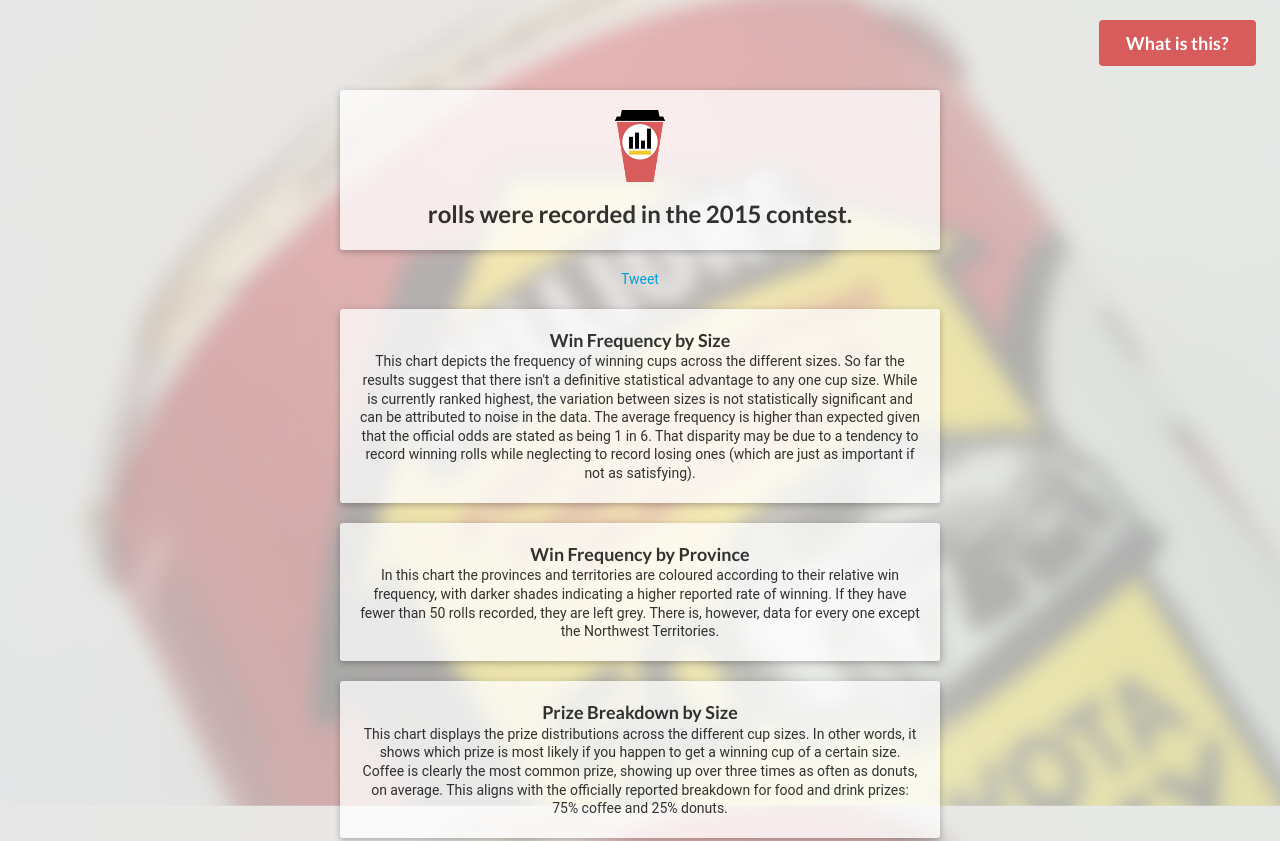
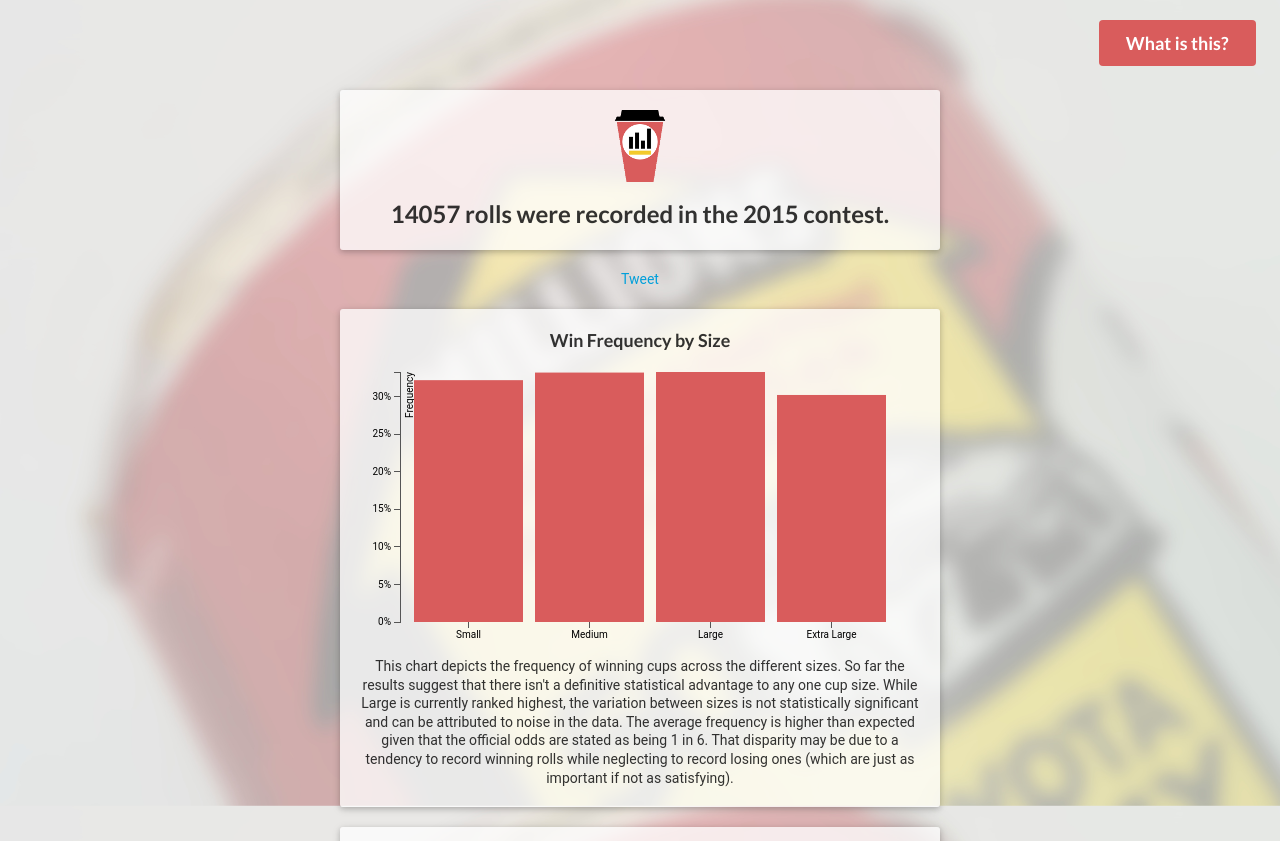
Before and after one commit to zeroviscosity/rollupthestats, a website: page static/index.html in a window 1280 px wide. Shown: the top 841 px of the page. Drawn offline with nearby package versions, Linux system fonts and the light colour scheme; no server answers.

Commit message:
Switching to static json data

```diff
--- a/static/index.html
+++ b/static/index.html
@@ -71,7 +71,7 @@
       </div>
     </div>
     <footer>
-      <div>&copy;2015&ndash;2017 Kent English (<a href="http://zeroviscosity.com" target="_blank">zeroviscosity.com</a>)</div>
+      <div>&copy;2015&ndash;2018 Kent English (<a href="http://zeroviscosity.com" target="_blank">zeroviscosity.com</a>)</div>
       <div>Powered by <a href="http://d3js.org/" target="_blank">D3.js</a> and <a href="http://semantic-ui.com/" target="_blank">Semantic UI</a>.</div>
       <div><a href="http://commons.wikimedia.org/wiki/File:Canada_blank_map.svg" target="_blank">Canada blank map.svg</a> by <a href="http://commons.wikimedia.org/wiki/User:Lokal_Profil" target="_blank">Lokal_Profil</a> is licensed under <a href="http://creativecommons.org/licenses/by-sa/2.5/deed.en" target="_blank">CC BY-SA 2.5</a>.</div>
       <small>DISCLAIMER: This site is in no way affiliated with The TDL Group Corp. or Tim Hortons.</small>
--- a/static/js/app.js
+++ b/static/js/app.js
@@ -35,7 +35,7 @@
 
         width -= 40; // For padding
 
-        $.get('/api/stats', function(data) {
+        $.get('/stats.json', function(data) {
             //data = {"sizes":{"s":{"none":445,"coffee":131,"donut":31,"timcard":1,"visa":0,"tv":1,"car":2},"m":{"none":1325,"coffee":396,"donut":158,"timcard":3,"visa":2,"tv":1,"car":5},"l":{"none":803,"coffee":248,"donut":66,"timcard":0,"visa":0,"tv":0,"car":3},"x":{"none":236,"coffee":76,"donut":19,"timcard":1,"visa":0,"tv":0,"car":1}},"provinces":{"ab":{"none":198,"coffee":58,"donut":17,"timcard":0,"visa":0,"tv":0,"car":1},"bc":{"none":80,"coffee":23,"donut":3,"timcard":0,"visa":1,"tv":0,"car":0},"mb":{"none":74,"coffee":25,"donut":7,"timcard":0,"visa":0,"tv":0,"car":0},"nb":{"none":86,"coffee":25,"donut":13,"timcard":0,"visa":0,"tv":0,"car":1},"nl":{"none":4,"coffee":7,"donut":3,"timcard":0,"visa":0,"tv":0,"car":0},"ns":{"none":309,"coffee":78,"donut":22,"timcard":0,"visa":0,"tv":0,"car":0},"nt":{"none":0,"coffee":0,"donut":0,"timcard":0,"visa":0,"tv":0,"car":0},"nu":{"none":2,"coffee":1,"donut":0,"timcard":0,"visa":0,"tv":0,"car":0},"on":{"none":1517,"coffee":467,"donut":157,"timcard":4,"visa":0,"tv":1,"car":8},"pe":{"none":6,"coffee":3,"donut":0,"timcard":0,"visa":0,"tv":0,"car":0},"qc":{"none":89,"coffee":30,"donut":10,"timcard":0,"visa":0,"tv":1,"car":0},"sk":{"none":42,"coffee":1,"donut":2,"timcard":0,"visa":0,"tv":0,"car":0},"yt":{"none":0,"coffee":0,"donut":0,"timcard":0,"visa":0,"tv":0,"car":0}}};
             var frequencies = [],
                 rolls = [],
--- /dev/null
+++ b/static/stats.json
@@ -0,0 +1,159 @@
+{
+	"sizes": {
+		"s": {
+			"none": 1277,
+			"coffee": 441,
+			"donut": 144,
+			"timcard": 2,
+			"visa": 2,
+			"tv": 3,
+			"car": 14
+		},
+		"m": {
+			"none": 4311,
+			"coffee": 1570,
+			"donut": 548,
+			"timcard": 10,
+			"visa": 2,
+			"tv": 3,
+			"car": 9
+		},
+		"l": {
+			"none": 2784,
+			"coffee": 1077,
+			"donut": 287,
+			"timcard": 6,
+			"visa": 1,
+			"tv": 5,
+			"car": 12
+		},
+		"x": {
+			"none": 1081,
+			"coffee": 330,
+			"donut": 114,
+			"timcard": 6,
+			"visa": 5,
+			"tv": 2,
+			"car": 11
+		}
+	},
+	"provinces": {
+		"ab": {
+			"none": 848,
+			"coffee": 249,
+			"donut": 80,
+			"timcard": 0,
+			"visa": 0,
+			"tv": 4,
+			"car": 4
+		},
+		"bc": {
+			"none": 508,
+			"coffee": 182,
+			"donut": 50,
+			"timcard": 2,
+			"visa": 3,
+			"tv": 0,
+			"car": 3
+		},
+		"mb": {
+			"none": 178,
+			"coffee": 85,
+			"donut": 26,
+			"timcard": 0,
+			"visa": 1,
+			"tv": 1,
+			"car": 0
+		},
+		"nb": {
+			"none": 213,
+			"coffee": 81,
+			"donut": 24,
+			"timcard": 0,
+			"visa": 0,
+			"tv": 0,
+			"car": 1
+		},
+		"nl": {
+			"none": 66,
+			"coffee": 33,
+			"donut": 9,
+			"timcard": 0,
+			"visa": 0,
+			"tv": 0,
+			"car": 0
+		},
+		"ns": {
+			"none": 729,
+			"coffee": 203,
+			"donut": 51,
+			"timcard": 1,
+			"visa": 0,
+			"tv": 0,
+			"car": 0
+		},
+		"nt": {
+			"none": 1,
+			"coffee": 0,
+			"donut": 0,
+			"timcard": 0,
+			"visa": 0,
+			"tv": 0,
+			"car": 0
+		},
+		"nu": {
+			"none": 2,
+			"coffee": 2,
+			"donut": 2,
+			"timcard": 0,
+			"visa": 0,
+			"tv": 0,
+			"car": 0
+		},
+		"on": {
+			"none": 4882,
+			"coffee": 1884,
+			"donut": 606,
+			"timcard": 18,
+			"visa": 3,
+			"tv": 6,
+			"car": 26
+		},
+		"pe": {
+			"none": 24,
+			"coffee": 15,
+			"donut": 3,
+			"timcard": 0,
+			"visa": 0,
+			"tv": 0,
+			"car": 0
+		},
+		"qc": {
+			"none": 374,
+			"coffee": 172,
+			"donut": 71,
+			"timcard": 1,
+			"visa": 0,
+			"tv": 1,
+			"car": 3
+		},
+		"sk": {
+			"none": 122,
+			"coffee": 46,
+			"donut": 14,
+			"timcard": 0,
+			"visa": 0,
+			"tv": 0,
+			"car": 0
+		},
+		"yt": {
+			"none": 44,
+			"coffee": 17,
+			"donut": 7,
+			"timcard": 0,
+			"visa": 0,
+			"tv": 0,
+			"car": 0
+		}
+	}
+}
```
